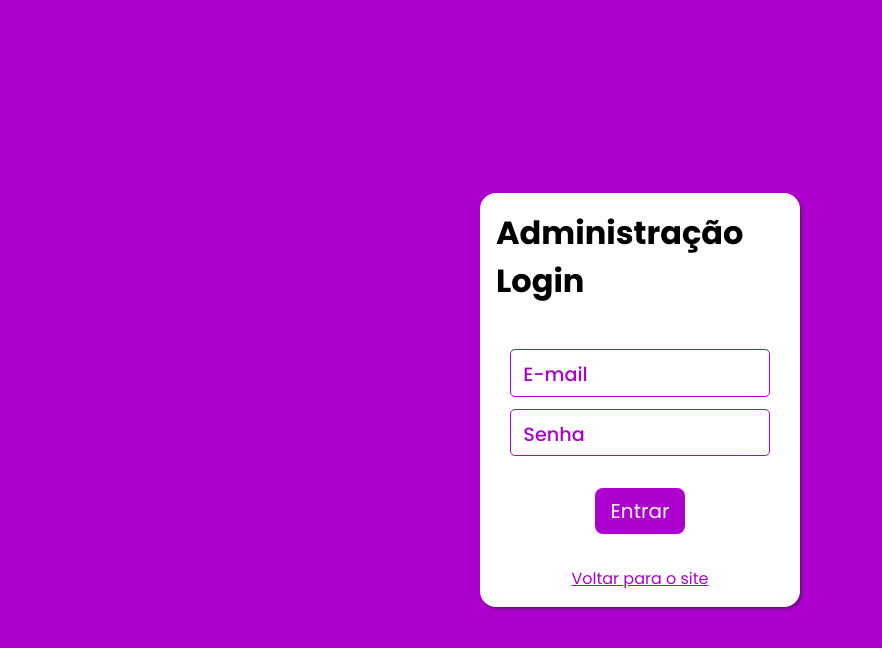
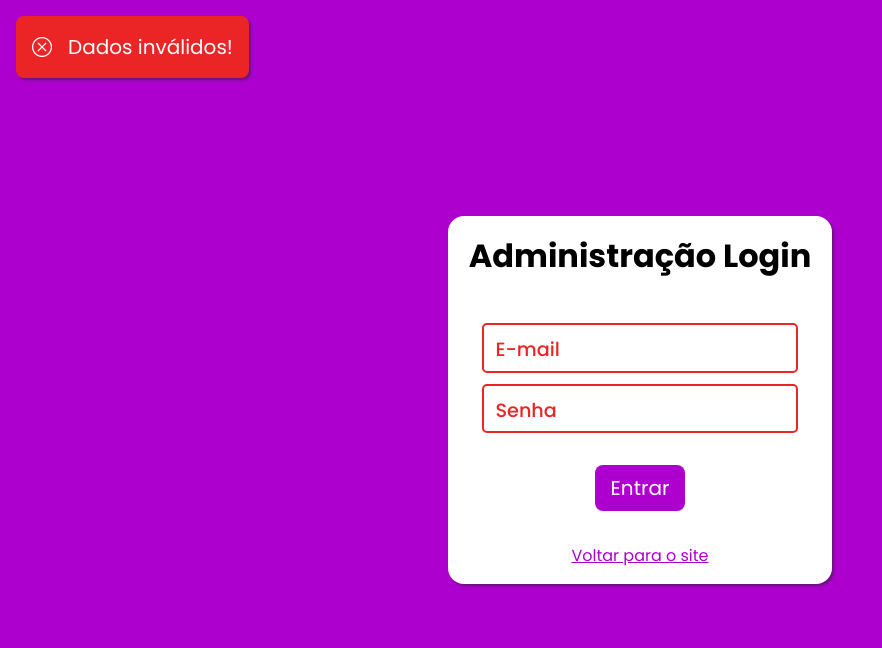
Before and after one commit to Rafafaaa-FIAP/CHL1-infocr, a React (Vite) app: page /Admin in a window 1280 px wide. Both pictures are taken after a click on the button "Entrar". Shown: the top 648 px of the page, without its empty margins (0-882 px from the left). Built offline with nearby package versions, Linux system fonts and the light colour scheme; no server answers.

Commit message:
feat: login

```diff
--- /dev/null
+++ b/src/components/Alert/index.jsx
@@ -0,0 +1,44 @@
+import './styles.scss';
+
+function Alert() {
+  return (
+    <div id="alert">
+      <i className="bi"></i>
+      <p></p>
+    </div>
+  )
+}
+
+export default Alert;
+
+export function showAlert(message, type) {
+  const alertElem = document.querySelector('#alert');
+  const alertIcon = alertElem.querySelector('i');
+  const alertText = alertElem.querySelector('p');
+
+  alertElem.className = '';
+  alertIcon.className = '';
+  alertIcon.classList.add('bi');
+
+  alertText.innerHTML = message;
+
+  if (type === 'error') {
+    alertElem.classList.add('error');
+    alertIcon.classList.add('bi-x-circle');
+  }
+  else if (type === 'success') {
+    alertElem.classList.add('success');
+    alertIcon.classList.add('bi-check-circle');
+  }
+  else {
+    alertIcon.classList.add('bi-exclamation-circle');
+  }
+
+  alertElem.classList.add('shown');
+  setTimeout(() => {
+    alertElem.classList.remove('shown');
+    setTimeout(() => {
+      alertText.innerHTML = '';
+    }, 300);
+  }, 3000);
+}
--- /dev/null
+++ b/src/components/Alert/styles.scss
@@ -0,0 +1,30 @@
+div#alert {
+  background-color: var(--colors-1-base);
+  width: fit-content;
+  padding: 1rem;
+  border-radius: 0.5rem;
+  display: flex;
+  align-items: center;
+  gap: 1rem;
+  position: fixed;
+  top: 1rem;
+  left: 1rem;
+  box-shadow: var(--box-shadow);
+  font-size: 1.25rem;
+  opacity: 0;
+  transition: opacity var(--transition-time);
+
+  &.shown {
+    opacity: 1;
+  }
+
+  &.success {
+    background-color: var(--colors-semantic-success-base);
+    color: var(--colors-text-on-color);
+  }
+
+  &.error {
+    background-color: var(--colors-semantic-error-base);
+    color: var(--colors-text-on-color);
+  }
+}
--- a/src/routes/Admin/index.jsx
+++ b/src/routes/Admin/index.jsx
@@ -6,13 +6,14 @@ import './styles.scss';
 
 import TextField from '../../components/TextField';
 import ButtonDefault from '../../components/ButtonDefault';
+import Alert, { showAlert } from '../../components/Alert';
 
 function Admin() {
   const [isSigned, setIsSigned] = useState(checkIsSigned());
   const [loginData, setLoginData] = useState(null);
 
   useEffect(() => {
-    if (!checkIsSigned()) {
+    if (!isSigned) {
       setLoginData({ email: '', password: '' });
     }
   }, [isSigned]);
@@ -25,14 +26,39 @@ function Admin() {
   }
 
   function handleLogin() {
-    logIn(loginData.email, loginData.password).then((res) => {
-      if (res === null) {
+    const email = document.querySelector('#email');
+    const password = document.querySelector('#password');
 
-      }
-      else {
+    let invalid = false;
+
+    if (email.checkValidity()) {
+      email.classList.remove('invalid');
+    }
+    else {
+      email.classList.add('invalid');
+      invalid = true;
+    }
+
+    if (password.checkValidity()) {
+      password.classList.remove('invalid');
+    }
+    else {
+      password.classList.add('invalid');
+      invalid = true;
+    }
+
+    if (!invalid){
+      logIn(loginData.email, loginData.password).then((res) => {
+        if (res === null) {
+          showAlert('Login inválido!', 'error');
+        }
+
         setIsSigned(checkIsSigned());
-      }
-    });
+      });
+    }
+    else {
+      showAlert('Dados inválidos!', 'error');
+    }
   }
 
   function handlePost() {
@@ -52,9 +78,7 @@ function Admin() {
 
   return (
     <div id='admin-page' show-login={(!isSigned).toString()}>
-      {/* <button onClick={handleCheck}>check</button> */}
-      {/* <button onClick={handlePost}>teste post</button>
-      <button onClick={handleLogOut}>log out</button> */}
+      <Alert />
       {
         !isSigned ? (
           <div id='login-info'>
--- a/src/routes/Admin/styles.scss
+++ b/src/routes/Admin/styles.scss
@@ -9,9 +9,13 @@ div#admin-page {
     background-color: var(--colors-1-base);
   }
 
+  h1 {
+    text-align: center;
+  }
+
   div#login-info {
     background-color: #FFF;
-    width: 25%;
+    width: 30%;
     padding: 1rem;
     border-radius: 1rem;
     box-shadow: var(--box-shadow);
@@ -27,4 +31,22 @@ div#admin-page {
       flex-direction: column;
     }
   }
+
+  @media (min-width: 900px) and (max-width: 1201px) {
+    div#login-info {
+      width: 60%;
+    }
+  }
+
+  @media (min-width: 601px) and (max-width: 900px) {
+    div#login-info {
+      width: 60%;
+    }
+  }
+
+  @media (max-width: 600px) {
+    div#login-info {
+      width: 90%;
+    }
+  }
 }
--- a/src/styles.scss
+++ b/src/styles.scss
@@ -18,6 +18,10 @@
   --colors-4-base: #FF5757;
   --colors-5-base: #F288CA;
   --colors-6-base: #52B0FF;
+
+  --colors-semantic-success-base: #23AD42;
+  --colors-semantic-error-base: #EB2525;
+  --colors-semantic-warning-base: #F4D21B;
 
   --colors-text-on-color: #FFFFFF;
 
```
